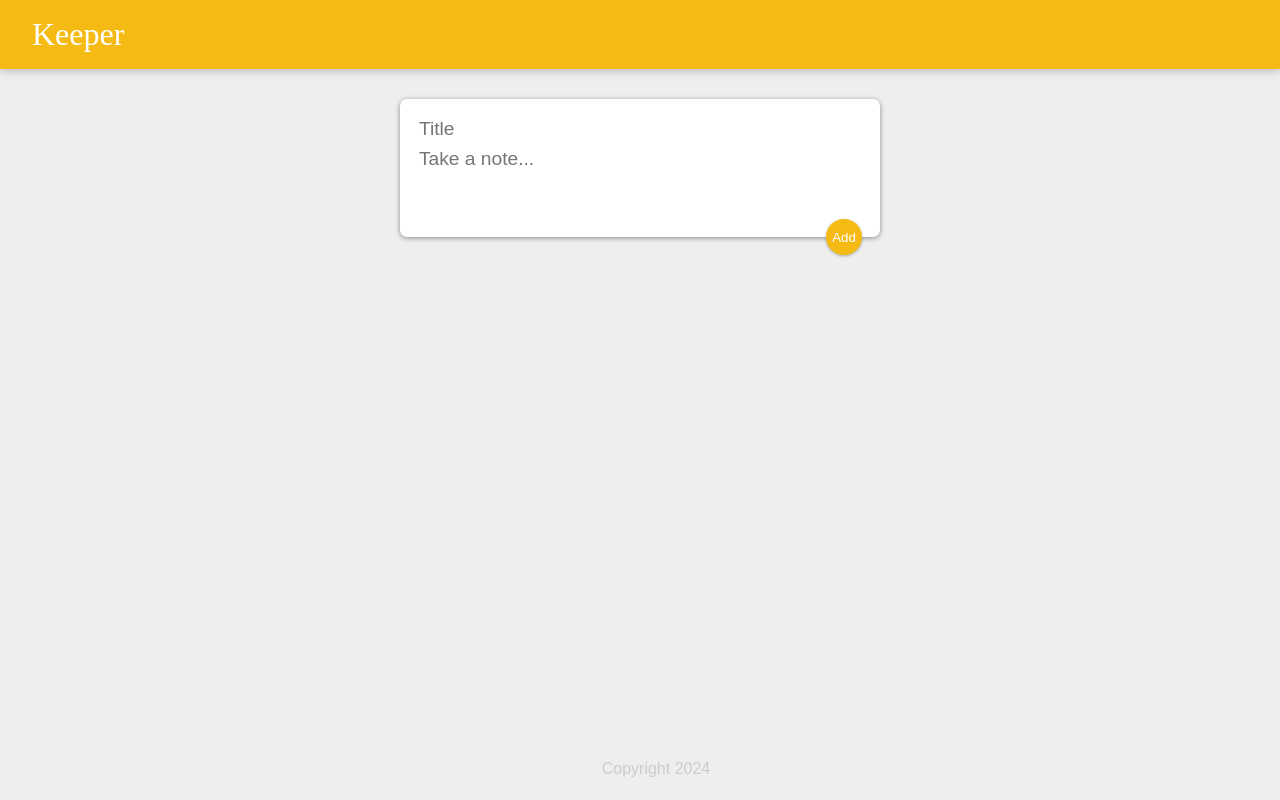
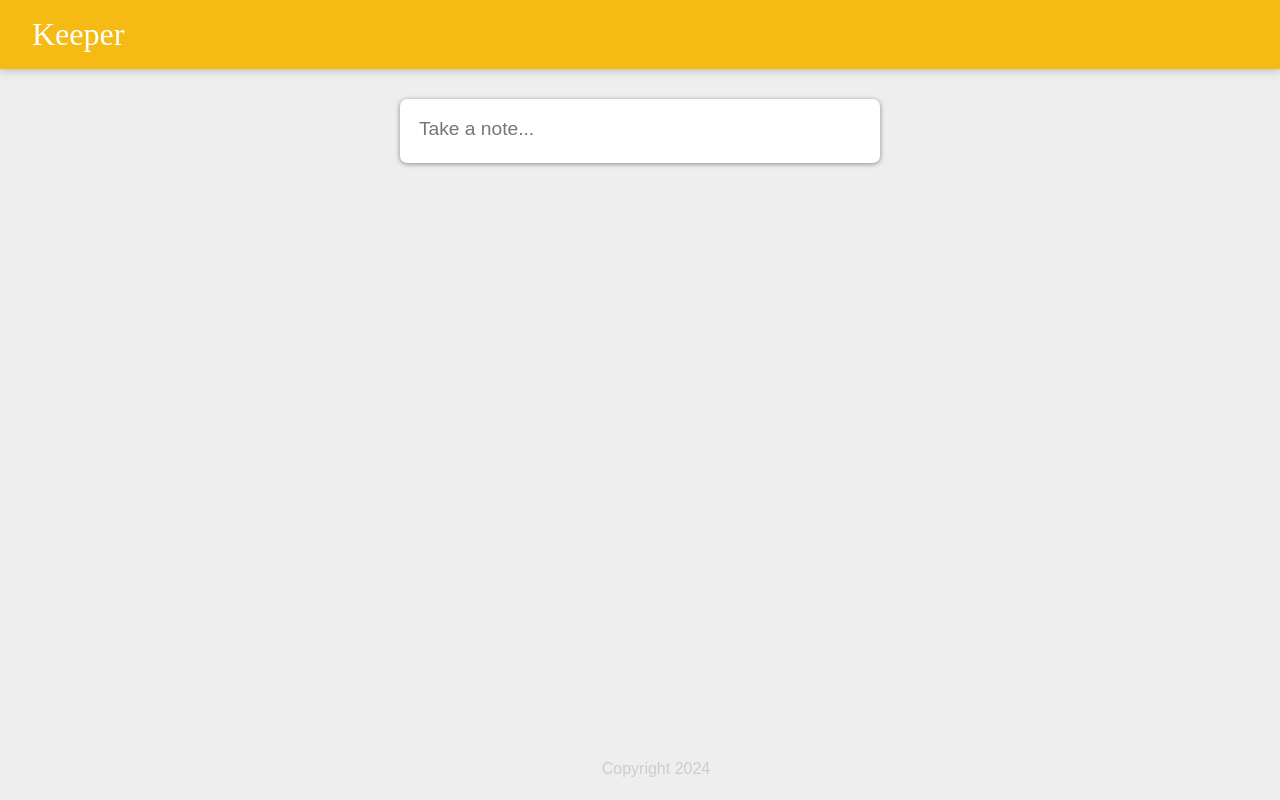
Before and after one commit to Hansstayhungry/Whispers, a React (Create React App) app: page / in a window 1280 px wide. Built offline with nearby package versions, Linux system fonts and the light colour scheme.

Commit message:
implemented showinput state on default rendering

```diff
--- a/package.json
+++ b/package.json
@@ -3,6 +3,10 @@
   "version": "0.1.0",
   "private": true,
   "dependencies": {
+    "@emotion/react": "^11.11.3",
+    "@emotion/styled": "^11.11.0",
+    "@mui/icons-material": "^5.15.10",
+    "@mui/material": "^5.15.10",
     "@testing-library/jest-dom": "^5.17.0",
     "@testing-library/react": "^13.4.0",
     "@testing-library/user-event": "^13.5.0",
--- a/public/index.html
+++ b/public/index.html
@@ -29,6 +29,8 @@
       rel="stylesheet"
     />
 
+    <link rel="stylesheet" href="style.css" />
+
     <title>ToDo List</title>
   </head>
   <body>
--- a/src/index.css
+++ b/public/style.css
@@ -65,9 +65,10 @@ footer p {
   height: 36px;
   cursor: pointer;
   outline: none;
+  background-color: transparent;
 }
 
-form {
+form.create-note {
   position: relative;
   width: 480px;
   margin: 30px auto 20px auto;
@@ -76,8 +77,8 @@ form {
   border-radius: 7px;
   box-shadow: 0 1px 5px rgb(138, 137, 137);
 }
-form input,
-form textarea {
+form.create-note input,
+form.create-note textarea {
   width: 100%;
   border: none;
   padding: 4px;
@@ -86,7 +87,7 @@ form textarea {
   font-family: inherit;
   resize: none;
 }
-form button {
+form.create-note button {
   position: absolute;
   right: 18px;
   bottom: -18px;
--- a/src/components/CreateArea.jsx
+++ b/src/components/CreateArea.jsx
@@ -1,4 +1,6 @@
 import React, { useState } from "react";
+import AddIcon from '@mui/icons-material/Add';
+import { Fab, Zoom } from "@mui/material";
 
 const CreateArea = (props) => {
 
@@ -6,6 +8,23 @@ const CreateArea = (props) => {
     title: "",
     content: ""
   })
+
+  // input display state
+  const [showInput, setShowInput] = useState(false)
+
+  // input display state handler
+  const handleInputDisplay = function () {
+    console.log("handleInputDisplay is triggered");
+  }
+
+
+  // fab button display state
+  const [showButton, setShowButton] = useState(false)
+
+  // // fab button display state handler
+  const handleButtonDisplay = function () {
+    console.log("handleButtonDisplay is triggered");
+  }
 
   const handleChange = function (e) {
     const {name, value} = e.target;
@@ -38,10 +57,15 @@ const CreateArea = (props) => {
 
   return (
     <div>
-      <form>
-        <input name="title" onChange={handleChange} value={note.title} placeholder="Title" />
-        <textarea name="content" onChange={handleChange} value={note.content} placeholder="Take a note..." rows="3" />
-        <button onClick={handleSubmission}>Add</button>
+      <form className="create-note">
+        {showInput && (
+          <input name="title" onChange={handleChange} value={note.title} placeholder="Title" />
+          )}
+        <textarea name="content" onChange={handleChange} value={note.content} placeholder="Take a note..." rows={showInput ? 3 : 1} />
+        <Zoom in={showInput ? true : false} ><Fab onClick={handleSubmission}>
+            <AddIcon />
+          </Fab>
+        </Zoom>
       </form>
     </div>
   )
--- a/src/components/Note.jsx
+++ b/src/components/Note.jsx
@@ -1,4 +1,5 @@
 import React from "react";
+import DeleteIcon from '@mui/icons-material/Delete';
 
 const Note = (props) => {
 
@@ -12,7 +13,9 @@ const Note = (props) => {
     <div className="note">
       <h2>{title}</h2>
       <p>{content}</p>
-      <button onClick={handleDelete}>Delete</button>
+      <button onClick={handleDelete}>
+        <DeleteIcon />
+      </button>
     </div>
   )
 }
--- a/src/index.js
+++ b/src/index.js
@@ -1,6 +1,5 @@
 import React from 'react';
 import ReactDOM from 'react-dom/client';
-import './index.css';
 import App from './App';
 // import reportWebVitals from './reportWebVitals';
 
```
Also changed, not shown: src/App.jsx (+6 -3 lines), 1 other file (tests, documents, lock files or other folders).
